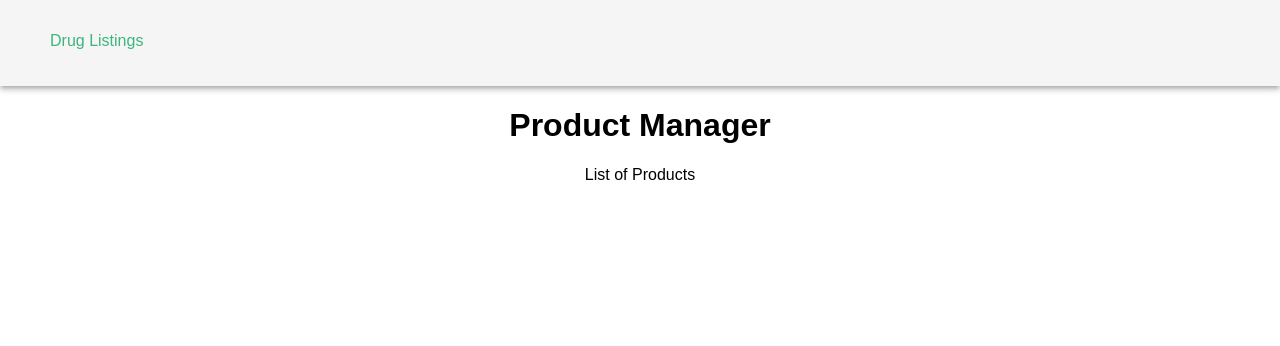
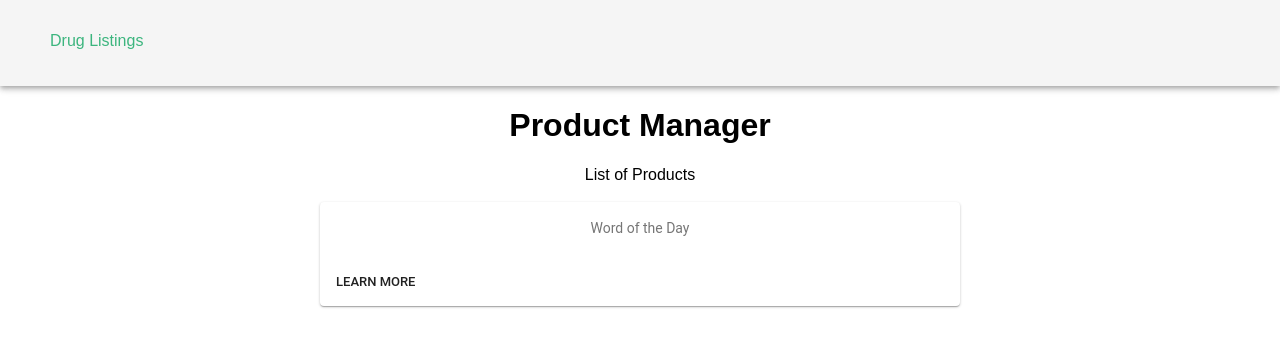
Before and after one commit to cassandrakesewa/product-manager, a React (Create React App) app: page / in a window 1280 px wide. Shown: the top 346 px of the page. Built offline with nearby package versions, Linux system fonts and the light colour scheme.

Commit message:
added card to hold product details

```diff
--- /dev/null
+++ b/src/components/ProductItem/ProductItem.js
@@ -0,0 +1,35 @@
+import React from 'react';
+import { withStyles } from '@material-ui/core/styles';
+import Card from '@material-ui/core/Card';
+import CardActions from '@material-ui/core/CardActions';
+import CardContent from '@material-ui/core/CardContent';
+import Button from '@material-ui/core/Button';
+import Typography from '@material-ui/core/Typography';
+
+const styles = {
+    card: {
+      width: '50%',
+      margin: '18px auto'
+    },
+    title: {
+      fontSize: 14,
+    },
+  };
+
+const productItem = (props) => {
+    const { classes } = props;
+    return(
+        <Card className={classes.card}>
+            <CardContent>
+                <Typography color="textSecondary" gutterBottom>
+                    Word of the Day
+                </Typography>
+            </CardContent>
+            <CardActions>
+                <Button size="small">Learn More</Button>
+            </CardActions>
+        </Card>
+    );
+}
+
+export default withStyles(styles)(productItem);
--- a/src/containers/ProductListings/ProductListing.js
+++ b/src/containers/ProductListings/ProductListing.js
@@ -1,10 +1,13 @@
 import React, {Component} from 'react';
+
+import ProductItem from '../../components/ProductItem/ProductItem';
 
 class ProductListing extends Component{
     render(){
         return (
             <React.Fragment>
                 <p>List of Products</p>
+                <ProductItem />
             </React.Fragment>
         );
     }
```
Also changed, not shown: src/components/ProductItem/ProductItem.css (added).
